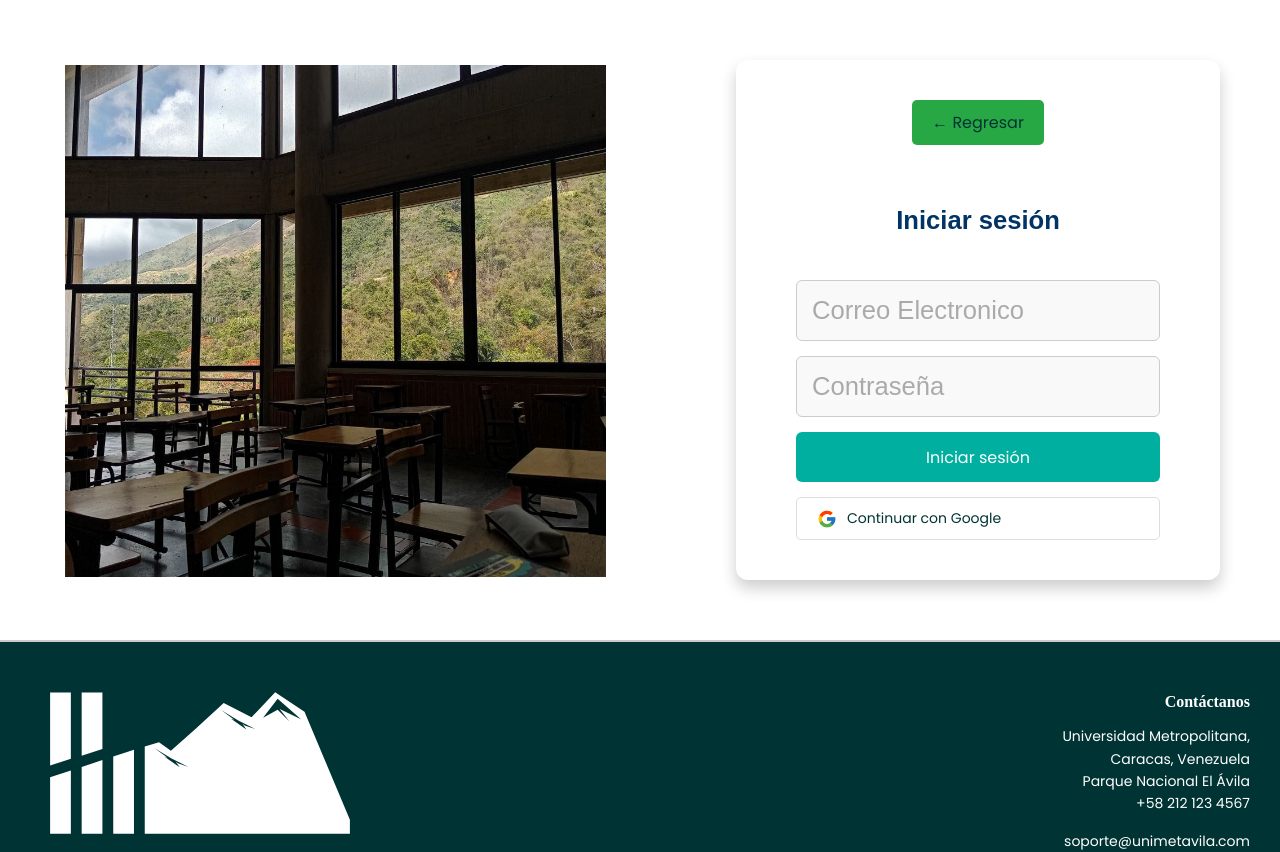
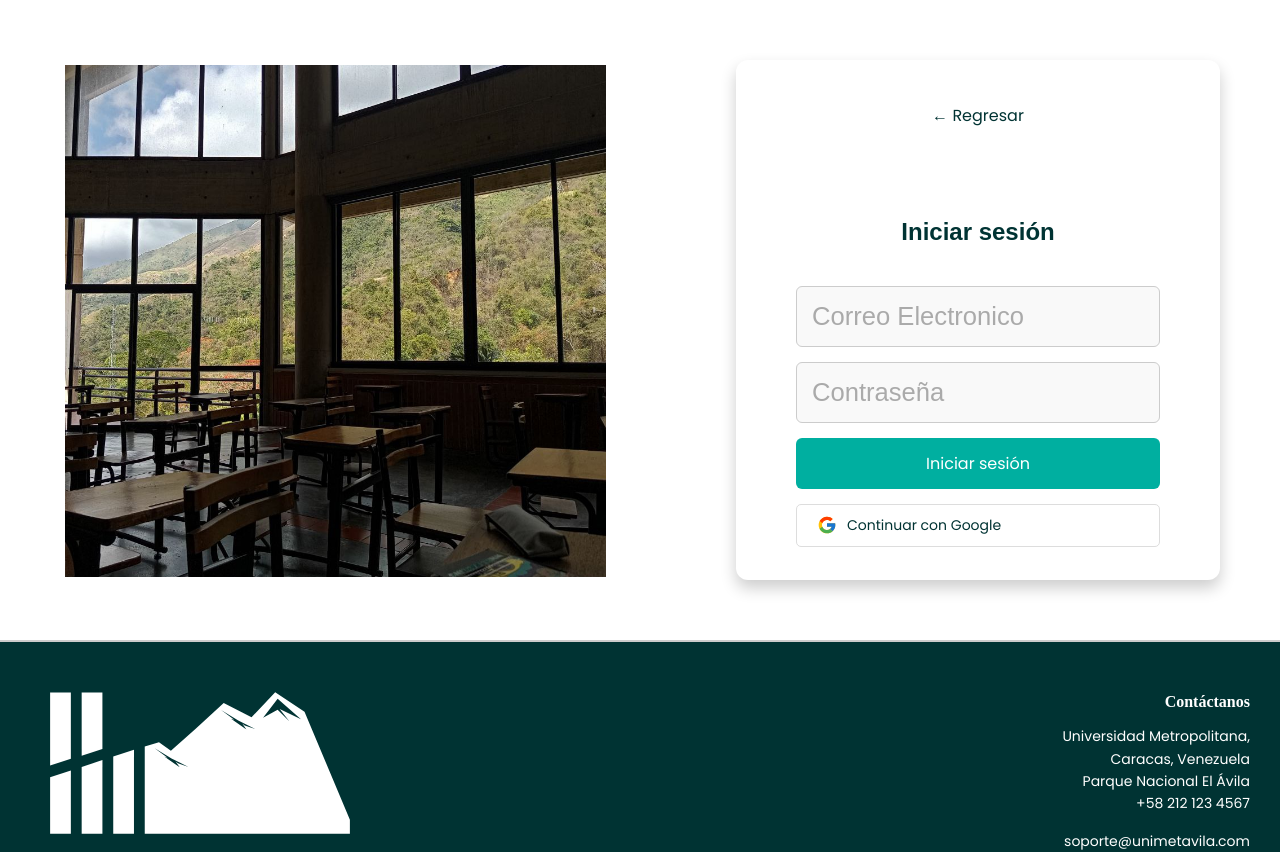
Before and after one commit to Aristides-19/unimet-avila, a React (Vite) app: page /login in a window 1280 px wide. Shown: the top 852 px of the page. Built offline with nearby package versions, Linux system fonts and the light colour scheme; no server answers.

Commit message:
Login module css fixed

```diff
--- a/src/pages/Login/Login.jsx
+++ b/src/pages/Login/Login.jsx
@@ -30,10 +30,12 @@ function Login() {
       </div>
 
       <div className={styles.registerForm}>
-        <BackButton />
+        <div className={styles.backButtonContainer}>
+          <BackButton />
+        </div>
         <h2>Iniciar sesión</h2>
         {error && <p style={{ color: 'red' }}>{error}</p>}
-        <form onSubmit={handleSubmit}>
+        <form onSubmit={handleSubmit} className={styles.formLogin}>
           <input
             type='email'
             placeholder='Correo Electronico'
--- a/src/pages/Login/Login.module.css
+++ b/src/pages/Login/Login.module.css
@@ -15,23 +15,18 @@
   gap: 20px;
 }
 
-h2 {
-  text-align: center;
-  color: #003366;
-  font-size: 2vw;
-  margin-bottom: 25px;
-}
+
 
 /*form styles*/
 
-form {
+.formLogin {
   display: flex;
   flex-direction: column;
   gap: 15px;
 }
 
-input,
-select {
+.formLogin input,
+.selectLogin {
   width: 100%;
   padding: 15px;
   border: 1px solid #ccc;
@@ -41,20 +36,20 @@ select {
   background-color: #f9f9f9;
 }
 
-input:focus,
-select:focus {
+.formLogin :focus,
+.formLogin select:focus {
   outline: none;
   border-color: #007bff;
   box-shadow: 0 0 6px rgba(0, 123, 255, 0.5);
 }
 
-input::placeholder {
+.formLogin ::placeholder {
   color: #aaa;
   font-size: 2vw;
 }
 
 /* Button styles */
-button {
+.buttonLgin {
   padding: 12px;
   background-color: #28a745;
   color: #ffffff;
@@ -67,12 +62,12 @@ button {
     transform 0.2s ease;
 }
 
-button:hover {
+.buttonLogin :hover {
   background-color: #218838;
   transform: translateY(-2px);
 }
 
-button:active {
+.buttonLogin :active {
   background-color: #1e7e34;
   transform: translateY(0);
 }
@@ -90,6 +85,11 @@ button:active {
   font-size: 2vw;
   text-align: center;
   margin-bottom: 10px;
+}
+
+.backButtonContainer {
+  margin-bottom: 20px;
+  text-align: left;
 }
 
 /* Responsive adjustments */
--- a/src/pages/Register/Register.jsx
+++ b/src/pages/Register/Register.jsx
@@ -2,7 +2,6 @@ import React, { useState } from 'react';
 import { auth, db } from '../../firebase.js';
 import { createUserWithEmailAndPassword } from 'firebase/auth';
 import { doc, setDoc } from 'firebase/firestore';
-import { useNavigate } from 'react-router-dom';
 
 import InputField from '../../components/InputField/InputField';
 import SelectField from '../../components/SelectField/SelectField';
@@ -15,8 +14,6 @@ import GoogleButton from '../../components/GoogleButton/GoogleButton';
 import styles from './Register.module.css';
 
 const Register = () => {
-  const navigate = useNavigate();
-
   const [formData, setFormData] = useState({
     nombre: '',
     apellido: '',
```
